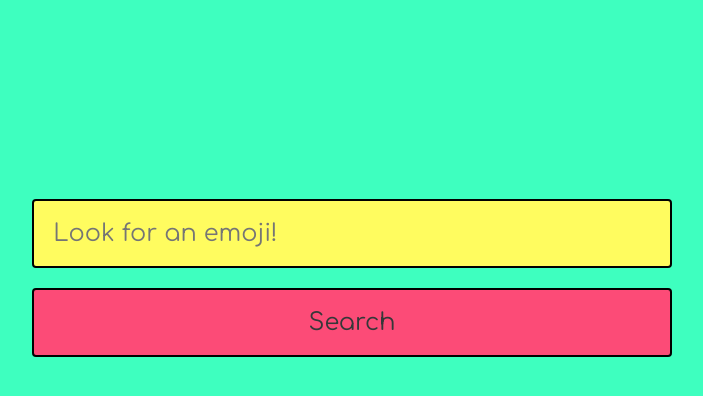
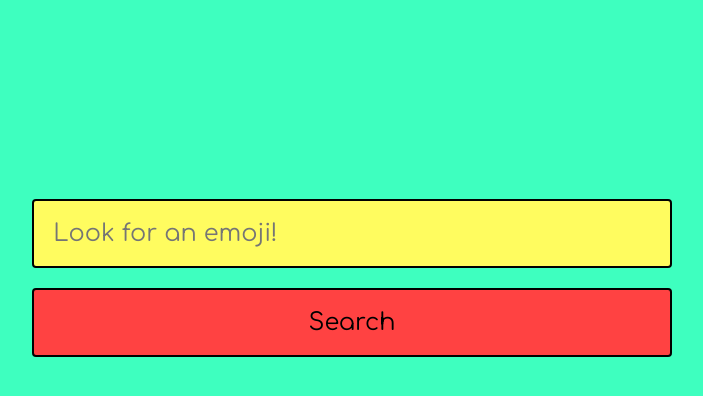
Before and after one commit to fac-14/Week4TakingAIME, a website: page public/index.html in a window 1280 px wide. In both pictures the pointer is over the button "Search". Shown: the part 122-518 px from the top of the page, without its empty margins (288-991 px from the left). Drawn offline with Linux system fonts and the light colour scheme; files that its build step writes are made by us from their sources; files whose address does not match are found by name.

Commit message:
Fixed hover button color to match palette

```diff
--- a/public/main.css
+++ b/public/main.css
@@ -73,8 +73,7 @@ button {
 }
 
 button:hover {
- background-color: rgb(252, 75, 119);
- color: #353839;
+ background-color: rgba(255, 66, 66, 1.0);
  cursor: pointer;
 }
 
```
